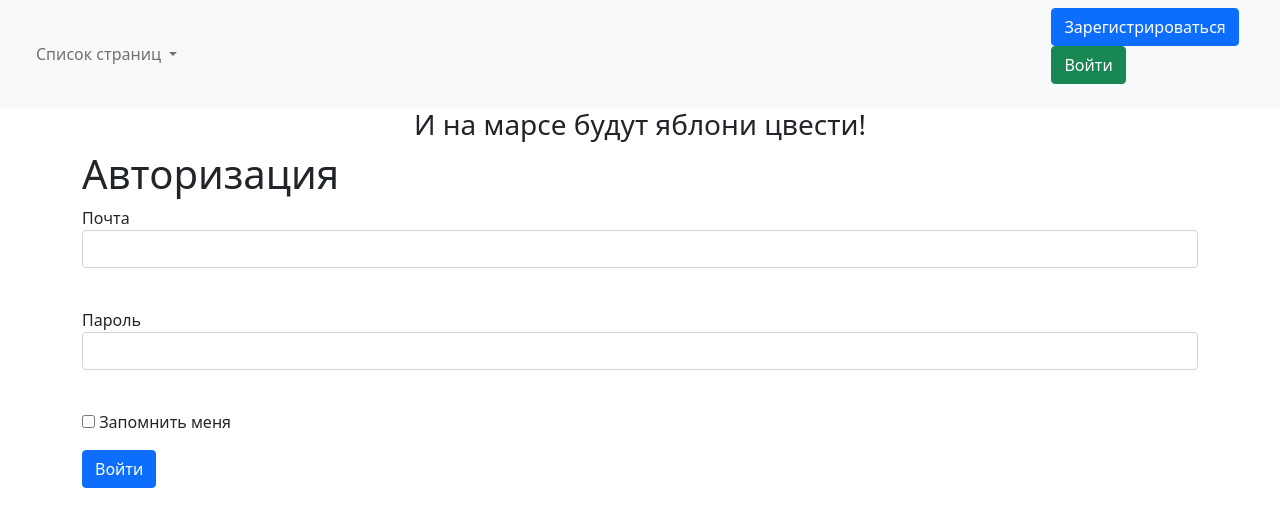
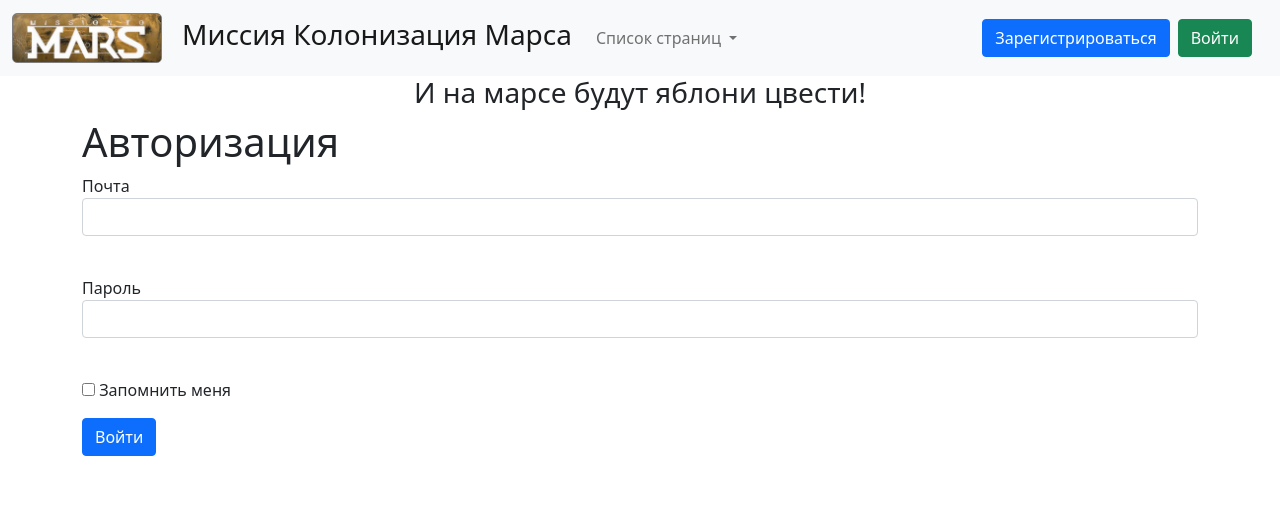
Before and after one commit to itc1205/mars-personal-account, a Flask app: page /login in a window 1280 px wide. Shown: the top 527 px of the page. Run offline with Flask 2, Linux system fonts and the light colour scheme.

Commit message:
login-register commit

```diff
--- a/main.py
+++ b/main.py
@@ -1,8 +1,9 @@
 from os import listdir
 
-from flask_login import LoginManager, login_user
-from flask import Flask, render_template, session, redirect
+from flask import Flask, render_template, redirect
+from flask_login import LoginManager, login_user, logout_user
 from flask_wtf import FlaskForm
+
 from wtforms import PasswordField, StringField, IntegerField, EmailField, SubmitField, BooleanField
 from wtforms.validators import DataRequired
 
@@ -16,9 +17,6 @@ app.config['SECRET_KEY'] = 'yandexlyceum_secret_key'
 login_manager = LoginManager()
 login_manager.init_app(app)
 
-
-STATIC_PATH = 'static'
-TEMPLATE_PATH = 'templates'
 LIST_OF_TEMPLATES = list(map(lambda x: x.split('.')[0], listdir('templates')))
 
 
@@ -30,10 +28,12 @@ def main():
     db_session.global_init("db/mars_explorer.sqlite")
     app.run()
 
+
 @login_manager.user_loader
 def load_user(user_id):
     db_sess = db_session.create_session()
     return db_sess.query(User).get(user_id)
+
 
 @app.route('/')
 @app.route('/base')
@@ -42,7 +42,7 @@ def index():
     db_session.global_init("db/mars_explorer.sqlite")
     db_sess = db_session.create_session()
     params = {
-        'title': 'Лист с профессиями',
+        'title': 'Начальная страница',
         'navbar_title': 'Миссия Колонизация Марса',
         'data': None,
         'hrefs': return_links(),
@@ -70,9 +70,10 @@ def register():
     db_session.global_init("db/mars_explorer.sqlite")
     form = RegisterForm()
     params = {
-        'title': 'Лист с профессиями',
+        'title': 'Регистрация',
         'navbar_title': 'Миссия Колонизация Марса',
-        'form': form
+        'form': form,
+        'hrefs': return_links()
     }
     if form.validate_on_submit():
         if form.password.data != form.repeat_password.data:
@@ -109,6 +110,12 @@ class LoginForm(FlaskForm):
 def login():
     db_session.global_init("db/mars_explorer.sqlite")
     form = LoginForm()
+    params = {
+        'title': 'Авторизация',
+        'navbar_title': 'Миссия Колонизация Марса',
+        'form': form,
+        'hrefs': return_links()
+    }
     if form.validate_on_submit():
         db_sess = db_session.create_session()
         user = db_sess.query(User).filter(User.email == form.email.data).first()
@@ -117,8 +124,14 @@ def login():
             return redirect("/")
         return render_template('login.html',
                                message="Неправильный логин или пароль",
-                               form=form)
-    return render_template('login.html', title='Авторизация', form=form)
+                               **params)
+    return render_template('login.html', **params)
+
+
+@app.route('/logout')
+def logout():
+    logout_user()
+    return redirect('/index')
 
 
 if __name__ == '__main__':
--- a/static/css/style.css
+++ b/static/css/style.css
@@ -5,3 +5,37 @@
 .mars-header {
     text-align:center;
 }
+
+.mybtn {
+    margin-right: 0.5rem;
+}
+
+.logo {
+    background-image: url(../img/MARS-2-7.png);
+    background-size: cover;
+    width:150px;
+    height:50px;
+    border: 1px solid gray;
+    border-radius: 5px;
+    margin-right: 20px;
+    transition: .3s;
+    float: left;
+}
+
+.navbar-brand {
+    font-size: 1.75rem;
+}
+
+.navbar-brand {
+    display: flex;
+}
+
+.collapse {
+    justify-content: space-between;
+}
+
+@media screen and (max-width: 900px) {
+    .navbar-brand {
+        font-size: 0rem;
+    }
+}
--- a/templates/base.html
+++ b/templates/base.html
@@ -36,16 +36,17 @@
                             {% endfor %}
                         </ul>
                     </li>
+
+                </ul>
+                <ul class="navbar-nav me-2 mb-2 mb-lg-0">
+                    {% if current_user.is_authenticated %}
+                    <li><a class="navbar-brand" href="/logout">{{ current_user.name }}</a></li>
+                    {% else %}
+                    <li><a class="btn btn-primary mybtn" href="/register">Зарегистрироваться</a></li>
+                    <li><a class="btn btn-success mybtn" href="/login">Войти</a></li>
+                    {% endif %}
                 </ul>
             </div>
-            {% if current_user.is_authenticated %}
-            <a class="navbar-brand" href="/logout">{{ current_user.name }}</a>
-            {% else %}
-            <p>
-                <a class="btn btn-primary " href="/register">Зарегистрироваться</a>
-                <a class="btn btn-success" href="/login">Войти</a>
-            </p>
-            {% endif %}
         </div>
     </nav>
 </header>
```
Also changed, not shown: db/mars_explorer.sqlite, static/img/MARS-2-7.png (added).
